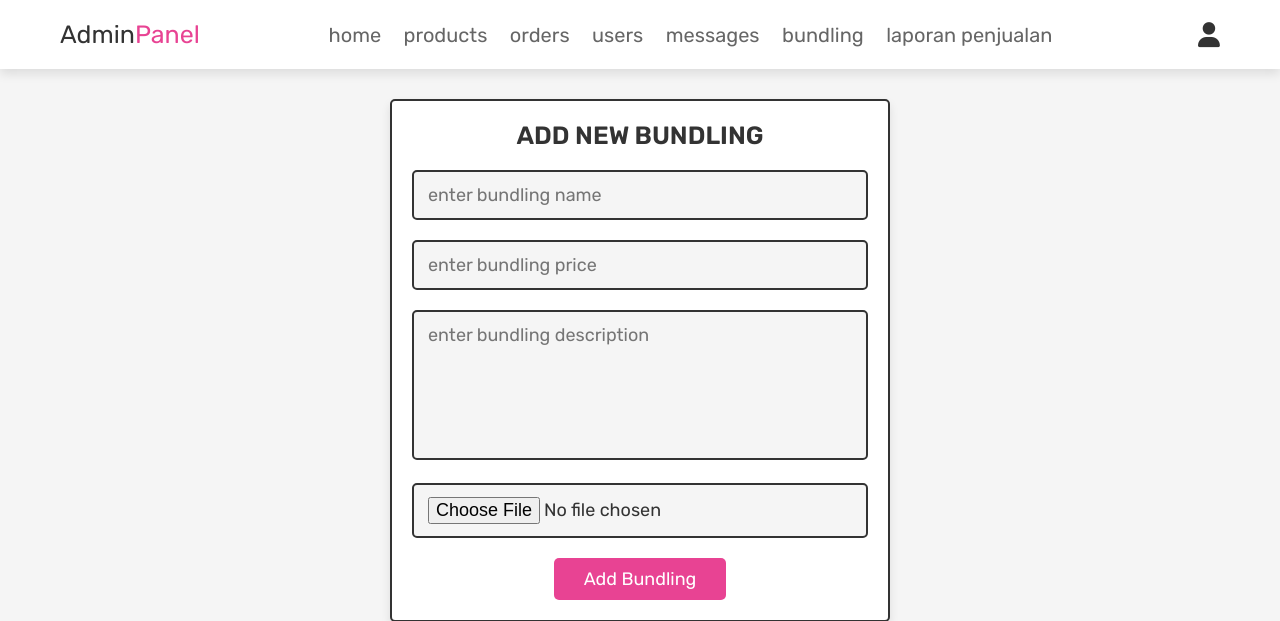
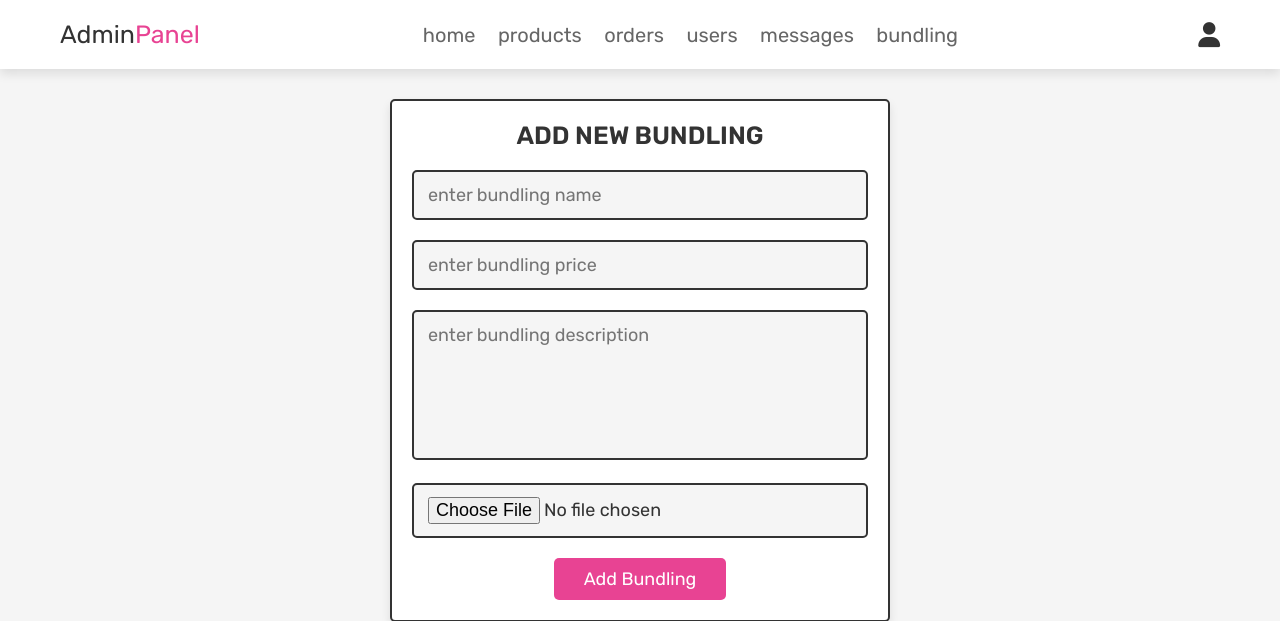
Before and after one commit to Musab00000/web-bunga, a PHP site: page /admin_bundling.php in a window 1280 px wide. Shown: the top 621 px of the page. Run offline with PHP 8.4, Linux system fonts and the light colour scheme; a user stored in the database is signed in; data that the repository does not hold is empty.

Commit message:
Update admin_header.php

```diff
--- a/admin_header.php
+++ b/admin_header.php
@@ -24,7 +24,6 @@ if(isset($message)){
          <a href="admin_users.php">users</a>
          <a href="admin_contacts.php">messages</a>
          <a href="admin_bundling.php">bundling</a>
-         <a href="laporan_penjualan.php">laporan penjualan</a>
       </nav>
 
       <div class="icons">
```
